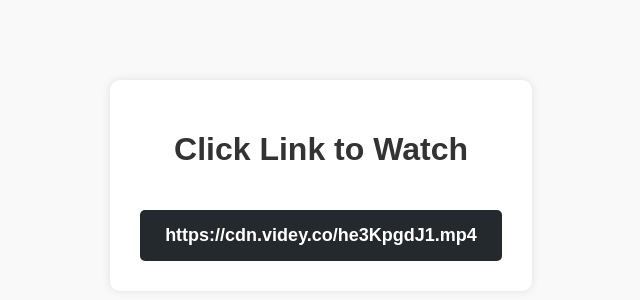
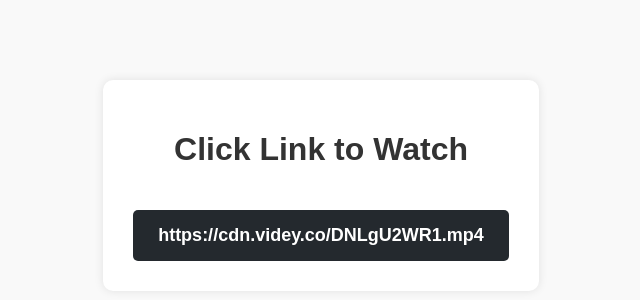
Before and after one commit to cdnxxx86/DNLgU2WR1.mp4, a plain HTML site: page index.html in a window 1280 px wide. Shown: the part 108-408 px from the top of the page, without its empty margins (319-959 px from the left). Drawn offline with Linux system fonts and the light colour scheme.

Commit message:
index.html

```diff
--- a/index.html
+++ b/index.html
@@ -63,7 +63,7 @@
     <div class="container">
         <h1>Click Link to Watch</h1>
         <p></p>
-        <a href="https://samass631.github.io/he3KpgdJ1.mp4" class="download-btn">https://cdn.videy.co/he3KpgdJ1.mp4</a>
+        <a href="https://samass631.github.io/DNLgU2WR1.mp4" class="download-btn">https://cdn.videy.co/DNLgU2WR1.mp4</a>
 
     </div>
 
```
